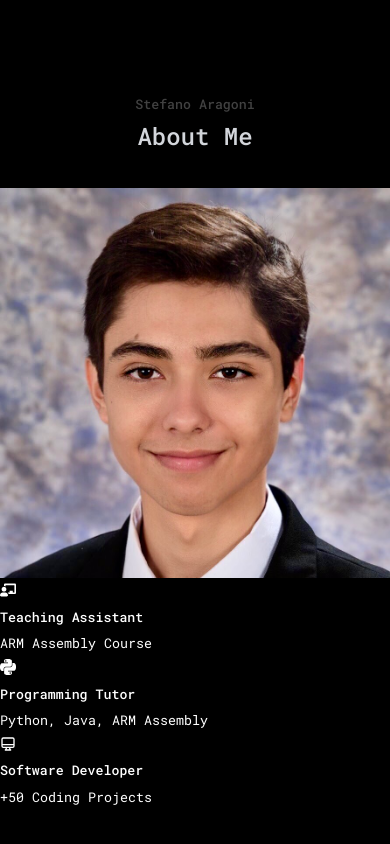
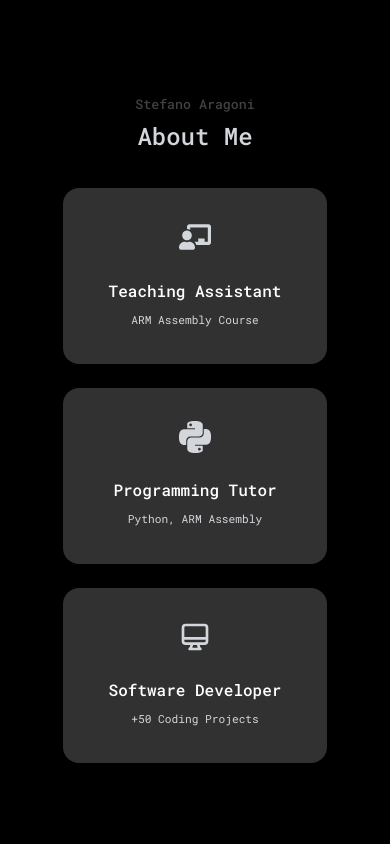
Before and after one commit to stefanoaragoni/portafolio, a React (Vite) app: page / in a window 390 px wide. Shown: the part 847-1691 px from the top of the page. Built offline with nearby package versions, Linux system fonts and the light colour scheme.

Commit message:
about me cards RESPONSIVE

```diff
--- a/src/components/about/About.jsx
+++ b/src/components/about/About.jsx
@@ -14,13 +14,7 @@ export const About = () => {
       <h5>Stefano Aragoni</h5>
       <h2>About Me</h2>
 
-      <div className="container c_about">
-
-        <div className="about_me">
-          <div className="about_me-img">
-            <img src={selfie} alt="Stefano"/>
-          </div>
-        </div>
+      <div className="contenedor c_about">
 
         <div className="about_info">
           <div className="a_tarjetas">
@@ -34,7 +28,7 @@ export const About = () => {
             <article className='a_tarjeta'>
               <SiPython className='a_dibujo'/>
               <h5>Programming Tutor</h5>
-              <small>Python, Java, ARM Assembly</small>
+              <small>Python, ARM Assembly</small>
             </article>
 
             <article className='a_tarjeta'>
--- a/src/components/about/about.css
+++ b/src/components/about/about.css
@@ -0,0 +1,60 @@
+.c_about{
+    display: grid;
+    grid-template-columns: 90%;
+    gap:  10%;
+
+    justify-content: center;
+}
+
+.a_tarjetas{
+    display: grid;
+}
+
+.a_tarjeta{
+    background: var(--bg2);
+    border: 1px solid transparent;
+    border-radius: 1rem;
+    padding: 2rem;
+    text-align: center;
+    transition: var(--animacion);
+}
+
+.a_tarjeta:hover{
+    background: var(--primario);
+}
+
+.a_dibujo{
+    color: var(--blanco2);
+    font-size: 2rem;
+    margin-bottom: 1rem;
+}
+
+.a_tarjeta > h5{
+    font-size: 1rem;
+    color: var(--blanco);
+}
+
+.a_tarjeta > small{
+    font-size: 0.7rem;
+    color: var(--blanco2);
+}
+
+
+/* -------------  RESPONSIVE TABLET  -------------- */
+@media screen and (min-width: 701px) {
+
+    .a_tarjetas{
+        grid-template-columns: repeat(3, 1fr);
+        gap: 1.5rem;
+    }
+
+}
+
+/* -------------  RESPONSIVE TELEFONO  -------------- */
+@media screen and (max-width: 700px) {
+
+    .a_tarjetas{
+        grid-template-rows: repeat(3, 1fr);
+        gap: 1.5rem;
+    }
+}
```
Also changed, not shown: src/assets/selfie.jpg.
